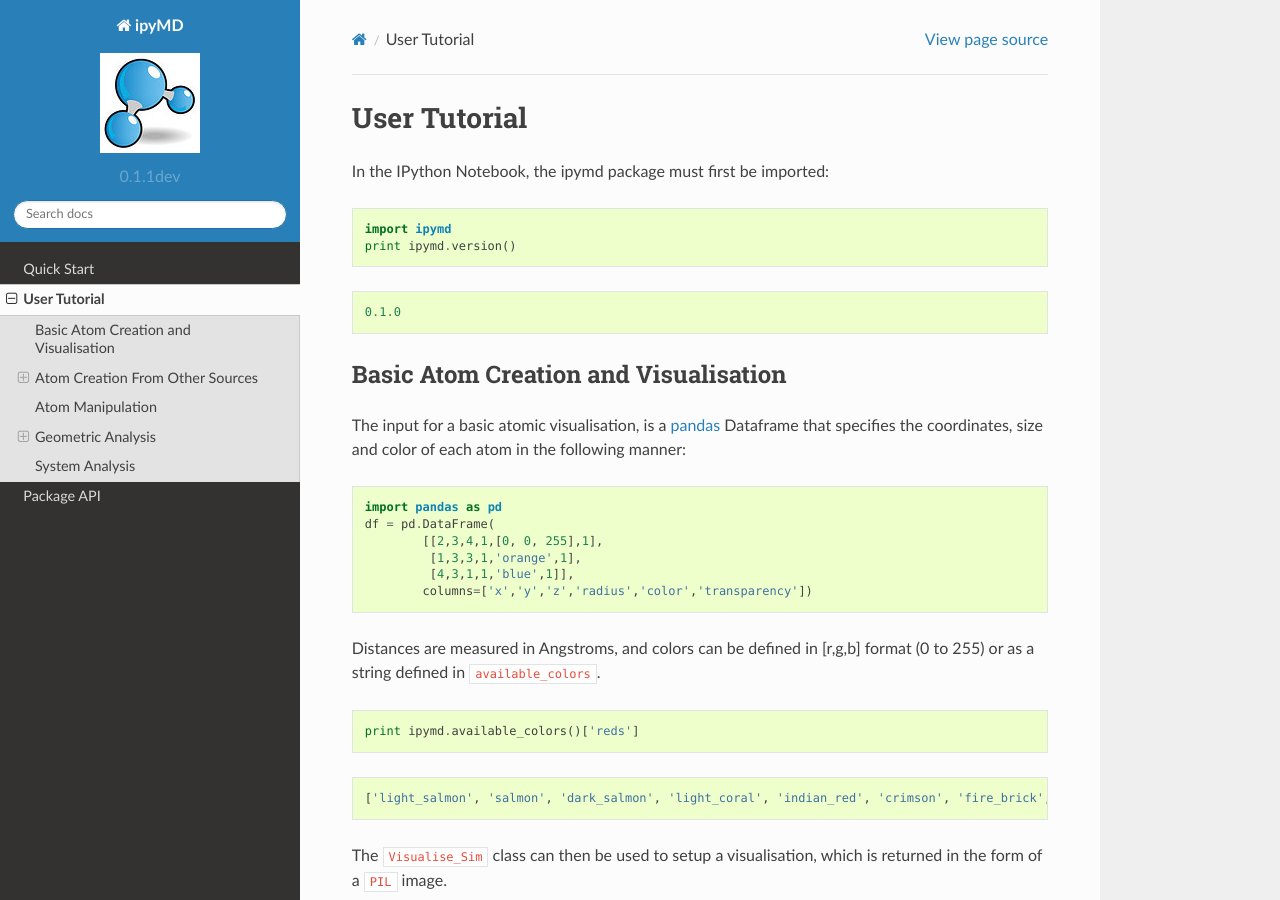
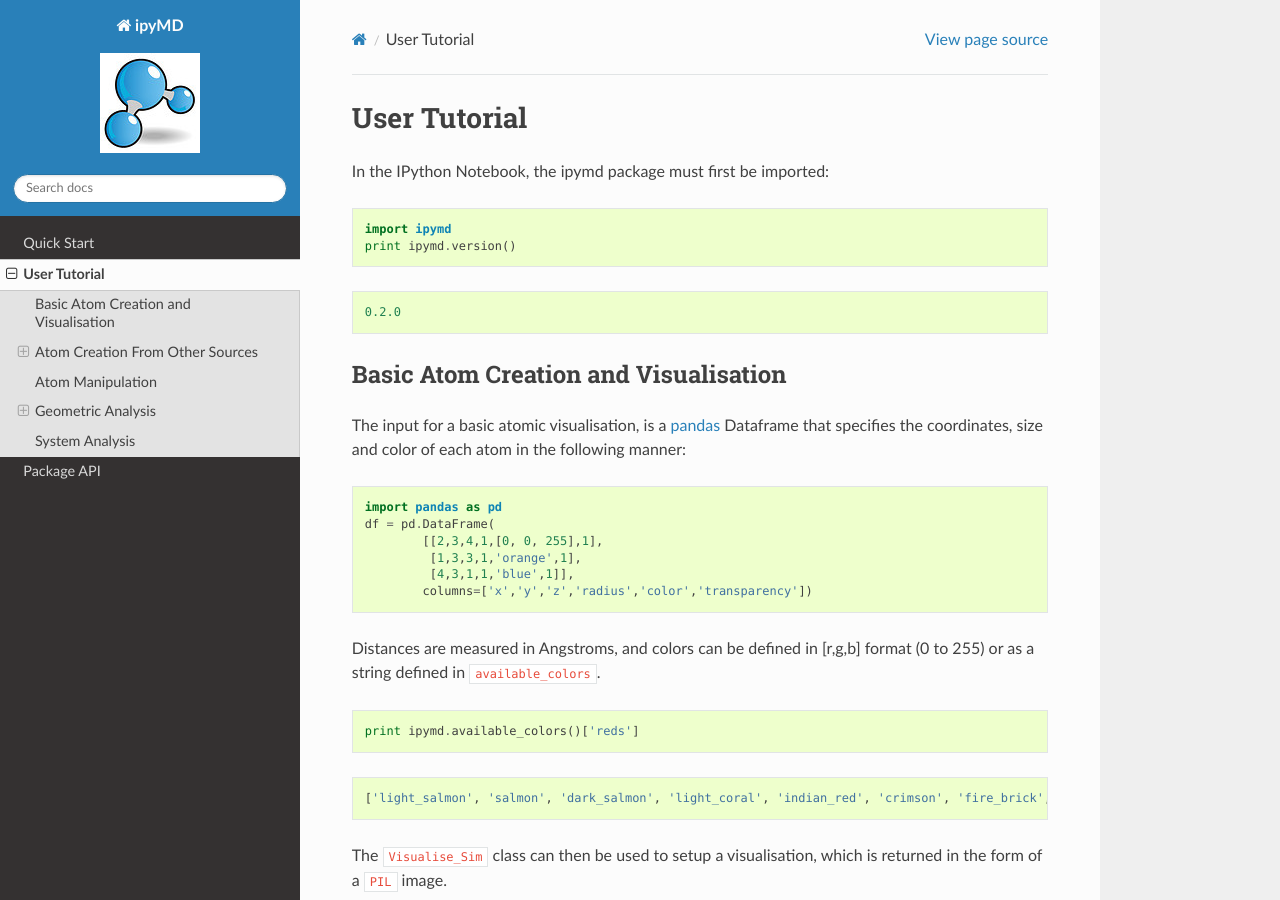
Before and after one commit to chrisjsewell/ipymd, a Sphinx documentation site: the page built from docs/source/tutorial.rst, in a window 1280 px wide and 900 px high. Built offline with Sphinx 7.4.7 and the Read the Docs theme 2.0.0, drawn with Linux system fonts in a browser that asks for light colours; the version number could not be read and is left out.

Commit message:
updated version numbers to v0.2.0

```diff
--- a/docs/source/tutorial.rst
+++ b/docs/source/tutorial.rst
@@ -11,7 +11,7 @@
 
 .. parsed-literal::
 
-    0.1.0
+    0.2.0
 
 
 Basic Atom Creation and Visualisation
--- a/ipymd/_version.py
+++ b/ipymd/_version.py
@@ -5,4 +5,4 @@
 @author: cjs14
 """
 
-__version__ = '0.1.1dev'
+__version__ = ‘0.2.0’
```
Also changed, not shown: README.md (+1 -1 lines), 1 other file.
